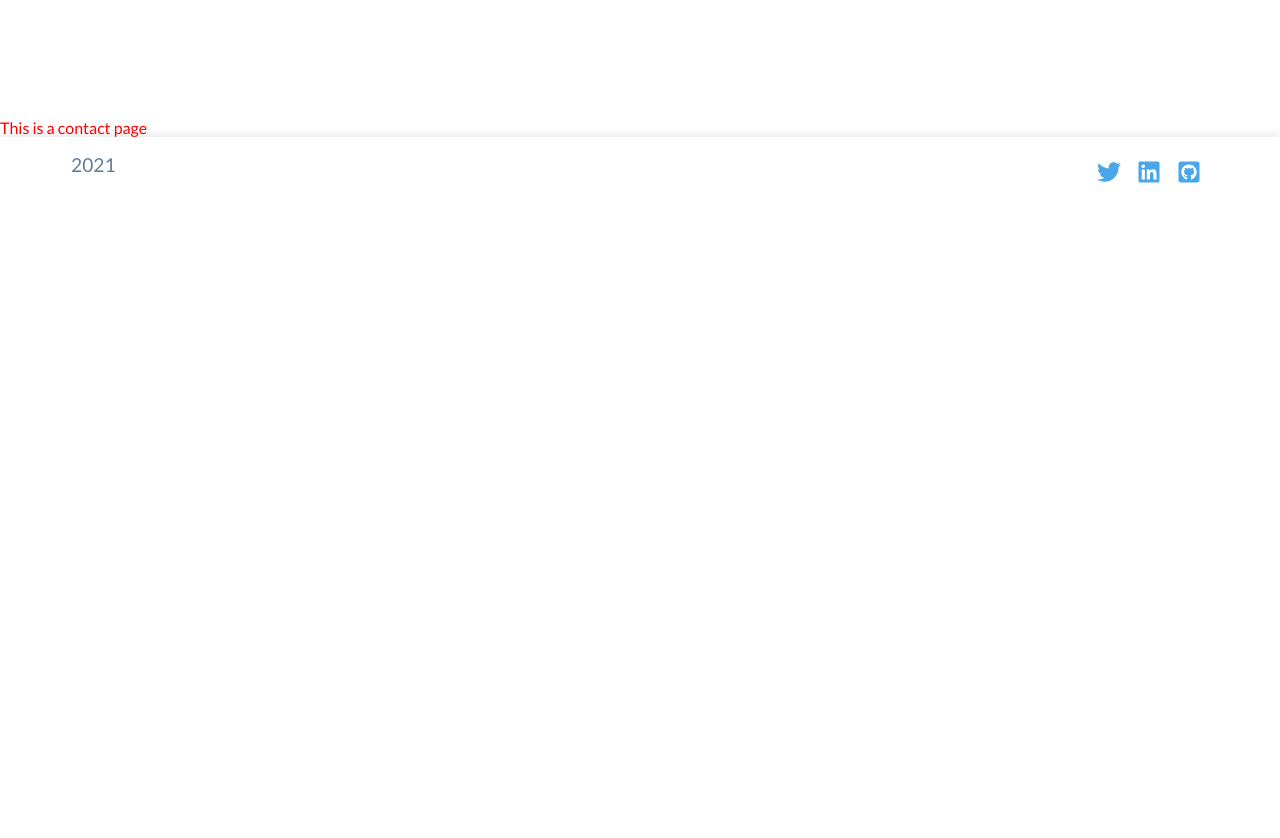
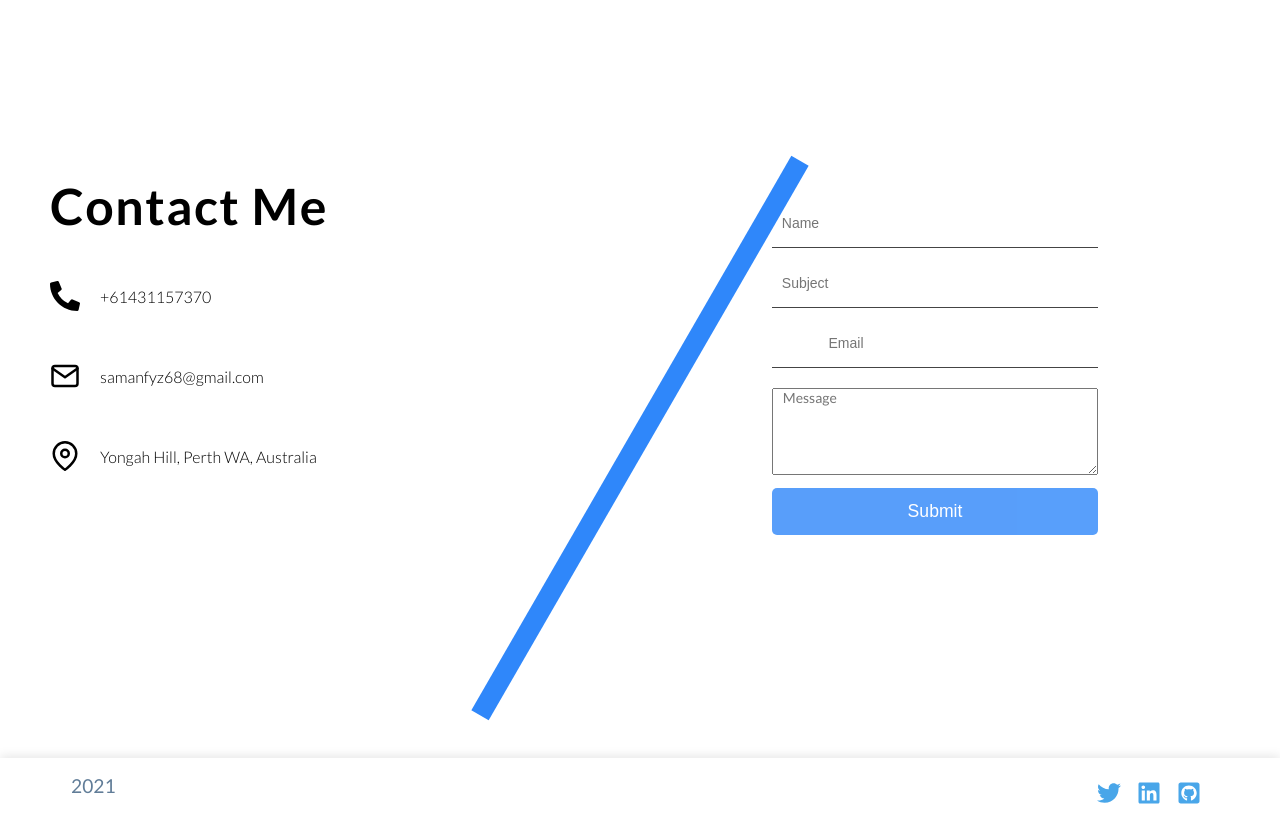
Before and after one commit to saman-zdf/saman-fayazi, a React (Create React App) app: page / in a window 1280 px wide. Shown: the part 1566-2404 px from the top of the page. Before the commit the page ends 1783 px from the top, so only its background shows below. Built offline with nearby package versions, Linux system fonts and the light colour scheme.

Commit message:
contact section has been added

```diff
--- a/package.json
+++ b/package.json
@@ -6,6 +6,7 @@
     "@testing-library/jest-dom": "^4.2.4",
     "@testing-library/react": "^9.3.2",
     "@testing-library/user-event": "^7.1.2",
+    "emailjs-com": "^3.2.0",
     "react": "^17.0.2",
     "react-dom": "^17.0.2",
     "react-icons": "^4.3.1",
--- a/src/components/contact/Contact.js
+++ b/src/components/contact/Contact.js
@@ -1,7 +1,116 @@
 import './contact.css';
+import { FaPhoneAlt } from 'react-icons/fa';
+import { FiMail, FiMapPin } from 'react-icons/fi';
+import { useRef, useState } from 'react';
+import emailjs from 'emailjs-com';
 
 const Contact = () => {
-  return <div className='contact'>This is a contact page</div>;
+  const initialState = {
+    username: '',
+    user_subject: '',
+    user_email: '',
+    message: '',
+  };
+  const [inputValues, setInputValues] = useState(initialState);
+  const [message, setMessage] = useState(false);
+  const formRef = useRef();
+
+  const handleSubmit = (e) => {
+    e.preventDefault();
+    emailjs
+      .sendForm(
+        'service_1eqpy59',
+        'template_f0ix81j',
+        formRef.current,
+        'user_RwohyLLZo0S9A8RvJxvx7'
+      )
+      .then(
+        (result) => {
+          console.log(result.text);
+        },
+        (error) => {
+          console.log(error.text);
+        }
+      );
+    setInputValues(initialState);
+    setMessage(true);
+    setTimeout(() => {
+      setMessage(false);
+    }, 5000);
+  };
+
+  const handleChange = (e) => {
+    setInputValues({
+      ...inputValues,
+      [e.target.name]: e.target.value,
+    });
+  };
+
+  console.log(inputValues);
+
+  return (
+    <div className='contact'>
+      <div className='contact-bg'></div>
+      <div className='contact-wrapper'>
+        <div className='contact-left'>
+          <h2 className='contact-title'>Contact Me</h2>
+          <div className='contact-info'>
+            <div className='contact-info-item'>
+              <FaPhoneAlt className='contact-icon' />
+              +61431157370
+            </div>
+            <div className='contact-info-item'>
+              <FiMail className='contact-icon' />
+              samanfyz68@gmail.com
+            </div>
+            <div className='contact-info-item'>
+              <FiMapPin className='contact-icon' />
+              Yongah Hill, Perth WA, Australia
+            </div>
+          </div>
+        </div>
+        <div className='contact-right'>
+          <form ref={formRef} onSubmit={handleSubmit}>
+            <input
+              type='text'
+              placeholder='Name'
+              name='username'
+              onChange={handleChange}
+              value={inputValues.username}
+            />
+            <input
+              type='text'
+              placeholder='Subject'
+              name='user_subject'
+              onChange={handleChange}
+              value={inputValues.user_subject}
+            />
+            <input
+              type='email'
+              placeholder='
+            Email'
+              name='user_email'
+              onChange={handleChange}
+              value={inputValues.user_email}
+            />
+            <textarea
+              name='message'
+              id=''
+              cols='30'
+              rows='5'
+              placeholder='Message'
+              onChange={handleChange}
+              value={inputValues.message}
+            ></textarea>
+            <button type='submit'>Submit</button>
+            {message && (
+              <p>Thanks for your email, I'll get back to you soon!</p>
+            )}
+          </form>
+        </div>
+      </div>
+    </div>
+  );
 };
 
 export default Contact;
--- a/src/components/contact/contact.css
+++ b/src/components/contact/contact.css
@@ -1,3 +1,91 @@
 .contact {
-  color: red;
+  height: 80vh;
+  position: relative;
 }
+
+.contact-bg {
+  width: 20px;
+  height: 100%;
+  background-color: #2f87fa;
+  position: absolute;
+  top: 0;
+  left: 50%;
+  transform: translateX(-50%) rotate(30deg);
+}
+
+.contact-wrapper {
+  display: flex;
+  align-items: center;
+  justify-content: space-evenly;
+  padding: 50px;
+}
+
+.contact-left {
+  flex: 2;
+}
+.contact-right {
+  flex: 2;
+  display: flex;
+  align-items: center;
+  justify-content: center;
+  flex-direction: column;
+}
+
+.contact-title {
+  font-size: 50px;
+}
+
+.contact-info-item {
+  display: flex;
+  align-items: center;
+  margin: 50px 0;
+  font-weight: 300;
+  width: 60%;
+}
+.contact-icon {
+  font-size: 30px;
+  margin-right: 20px;
+}
+
+form {
+  margin-top: 20px;
+}
+
+input {
+  width: 100%;
+  height: 50px;
+  border: none;
+  border-bottom: 1px solid #444;
+  margin: 10px 0;
+  font-size: 14px;
+  padding-left: 10px;
+  display: block;
+}
+
+textarea {
+  width: 100%;
+  margin: 10px 0;
+  font-size: 14px;
+  padding-left: 10px;
+  font-family: inherit;
+}
+
+form button {
+  border: none;
+  width: 100%;
+  background-color: #2f87fa;
+  padding: 0.8rem;
+  font-size: 1.1rem;
+  border-radius: 5px;
+  color: #fff;
+  cursor: pointer;
+  opacity: 0.8;
+  transition: opacity 0.2s ease-in;
+}
+
+form button:hover {
+  opacity: 1;
+}
+form p {
+  margin-top: 20px;
+}
```
Also changed, not shown: 1 other file (tests, documents, lock files or other folders).
